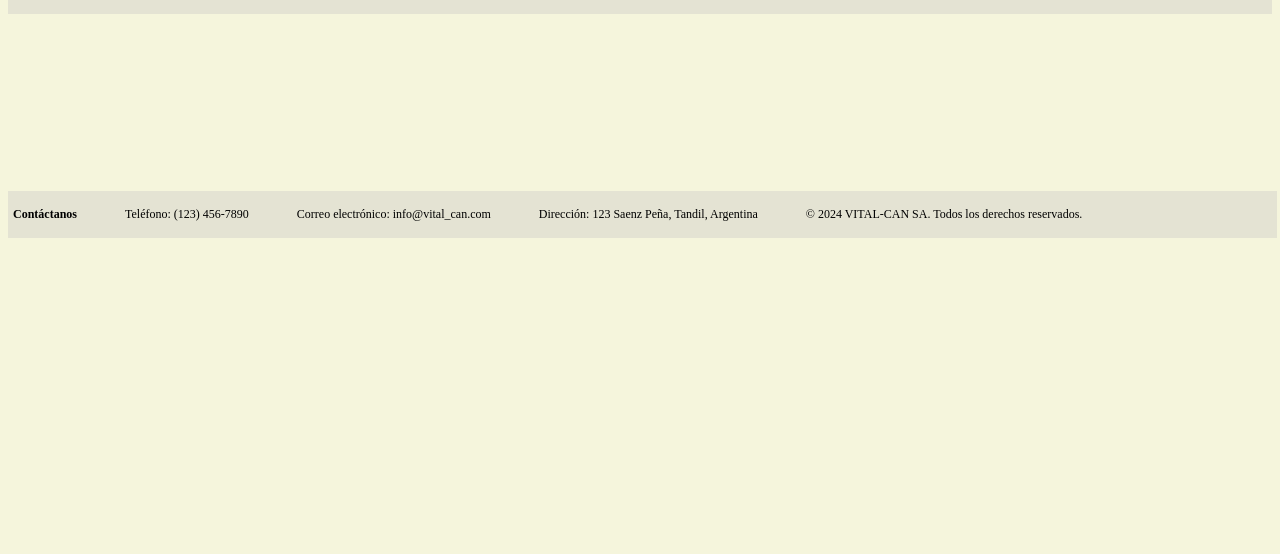
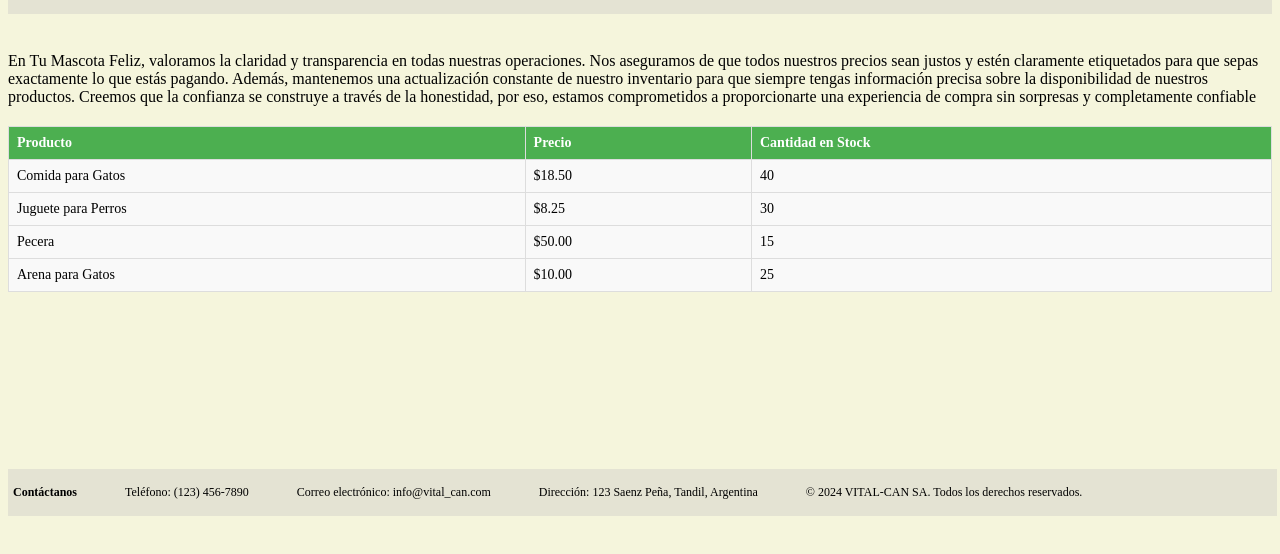
Before and after one commit to MaxiiimilianooPais/TPE-WEB, a plain HTML site: page nosotros.html in a window 1280 px wide. Shown: the part 94-648 px from the top of the page. Drawn offline with Linux system fonts and the light colour scheme.

Commit message:
añado tabla y corrijo los links de la tarjeta de producto

```diff
--- a/css/style.css
+++ b/css/style.css
@@ -2,7 +2,10 @@ body {
     background-color: beige;
     height: 100%;
 }
-
+a{
+    text-decoration: none;
+    color: black;
+}
 header {
     display: flex;
     width: 300px;
@@ -10,7 +13,6 @@ header {
     justify-content: space-between;
     margin-bottom: 3%;
 }
-
 .btn_menu {
     height: 50px;
     width: 50px;
@@ -19,11 +21,9 @@ header {
     border-radius: 15px;
     margin-left: 100%;
 }
-
 ul.navigation {
     display: none;
 }
-
 ul.navigation.show {
     display: flex;
     flex-direction: column;
@@ -38,13 +38,11 @@ ul.navigation.show {
     box-shadow: 0 0 0 100vmax rgba(102, 95, 68, 0.5);
     list-style: none;
 }
-
 .menu {
     display: flex;
     border-radius: 15px;
     margin-left: 10px;
 }
-
 /* links lista */
 ul.navigation li a {
     color: rgb(0, 0, 0);
@@ -52,21 +50,16 @@ ul.navigation li a {
     margin: 18px;
     text-decoration: none;
 }
-
 /* caja logo */
 div.logo {
     height: 20px;
 }
-
 /* imagen logo */
 img.logo {
     height: 70px;
-
 }
-
 /* contenedor principal del main */
 div.contenedor {
-
     display: flex;
     flex-direction: column-reverse;
     width: 320px;
@@ -93,35 +86,35 @@ h1.Featured {
     margin: 10px;
     border-radius: 10px;
 }
-
 /* tarjetas de productos */
 img.imgproduct {
     height: 80px;
     width: 70px;
     border-radius: 10px;
-    margin-left: 35px;
 }
-
 article.producto {
-    height: 250px;
+    display: flex;
     width: 140px;
     background-color: rgba(193, 202, 191, 0.712);
     font-family: 'Segoe UI', Tahoma, Geneva, Verdana, sans-serif;
     border-radius: 15px;
     margin: 10px;
     padding: 10px;
+    flex-direction: column;
+    align-items: center;;
 }
-
-button.botoncarrito {
+div.linkContacto{
+    text-align: center;
+    padding-top: 8%;
     height: 45px;
     width: 130px;
     border-radius: 15px;
     background-color: rgba(253, 112, 4, 0.845);
-    border-style: none;
+    text-decoration: none;
 }
-
-button.botoncarrito:hover {
+div.linkContacto:hover {
     background-color: rgba(4, 236, 0, 0.806);
+    text-decoration: none;
 }
 
 /* aside */
@@ -133,26 +126,21 @@ aside {
     padding: 10px;
     margin: 10px;
 }
-
 .tituloaside {
     color: rgb(255, 106, 0);
     font-size: larger;
 }
-
 li.listaofertas {
     padding-top: 20px;
     color: brown;
     font-family: 'Trebuchet MS', 'Lucida Sans Unicode', 'Lucida Grande', 'Lucida Sans', Arial, sans-serif;
 }
-
 footer {
     background-color: rgba(212, 210, 203, 0.5);
     width: 100%;
     display: flex;
     flex-direction: column;
-
 }
-
 /* apartir de aca empieza el estilo de contactactos */
 .mainContacto {
     display: flex;
@@ -164,50 +152,42 @@ footer {
     width: 100%;
     border-radius: 10%;
  }
-
 .formulario {
     display: flex;
     flex-direction: row;
 }
-
 .contenedorizq {
     display: flex;
     flex-direction: column;
     width: 250px;
 }
-
 .contenedorder {
     display: flex;
     flex-direction: column;
     width: 380px;
 }
-
 .areaconsulta {
     height: 200px;
     width: 200px;
     border-style: none;
     margin-bottom: 15px;
 }
-
 .captcha-contenedor {
     height: 100px;
     width: 300px;
     border-radius: 10px;
     position: relative;
 }
-
 .captcha-img {
     display: flex;
     flex-direction: row;
 }
-
 .background-captcha {
     width: 200px;
     height: 50px;
     border-radius: 10px;
     margin: 15px;
 }
-
 .captcha {
     position: absolute;
     color: black;
@@ -217,15 +197,33 @@ footer {
     pointer-events: none;
     user-select: none;
 }
-
 .reload-btn {
     opacity: 60%;
     border-radius: 10px;
     border-color: rgba(240, 248, 255, 0);
 }
-
 .imagenNegocio {
     width: 100%;
+}
+/* tabla nosotros */
+
+table {
+    width: 100%;
+    border-collapse: collapse;
+    margin: 20px 0;
+    font-size: 14px;
+}
+th, td {
+    border: 1px solid #dddddd;
+    text-align: left;
+    padding: 8px;
+}
+th {
+    background-color: #4CAF50;
+    color: white;
+}
+td {
+    background-color: #f9f9f9;
 }
 
 @media screen and (min-width: 660px) {
--- a/nosotros.html
+++ b/nosotros.html
@@ -30,8 +30,44 @@
 
 
     <main>
+        <div>
+            <p>En Tu Mascota Feliz, valoramos la claridad y transparencia en todas nuestras operaciones. Nos aseguramos de que todos nuestros precios sean justos y estén claramente etiquetados para que sepas exactamente lo que estás pagando. Además, mantenemos una actualización constante de nuestro inventario para que siempre tengas información precisa sobre la disponibilidad de nuestros productos. Creemos que la confianza se construye a través de la honestidad, por eso, estamos comprometidos a proporcionarte una experiencia de compra sin sorpresas y completamente confiable</p>
+            <p></p>
+        </div>
 
-
+        <div class="tablaHorarios">
+            <table>
+                <thead>
+                    <tr>
+                        <th>Producto</th>
+                        <th>Precio</th>
+                        <th>Cantidad en Stock</th>
+                    </tr>
+                </thead>
+                <tbody>
+                    <tr>
+                        <td>Comida para Gatos</td>
+                        <td>$18.50</td>
+                        <td>40</td>
+                    </tr>
+                    <tr>
+                        <td>Juguete para Perros</td>
+                        <td>$8.25</td>
+                        <td>30</td>
+                    </tr>
+                    <tr>
+                        <td>Pecera</td>
+                        <td>$50.00</td>
+                        <td>15</td>
+                    </tr>
+                    <tr>
+                        <td>Arena para Gatos</td>
+                        <td>$10.00</td>
+                        <td>25</td>
+                    </tr>
+                </tbody>
+            </table>
+        </div>
 
     </main>
     <footer>
```
Also changed, not shown: contacto.html (+1 -1 lines), index.html (+7 -6 lines).
